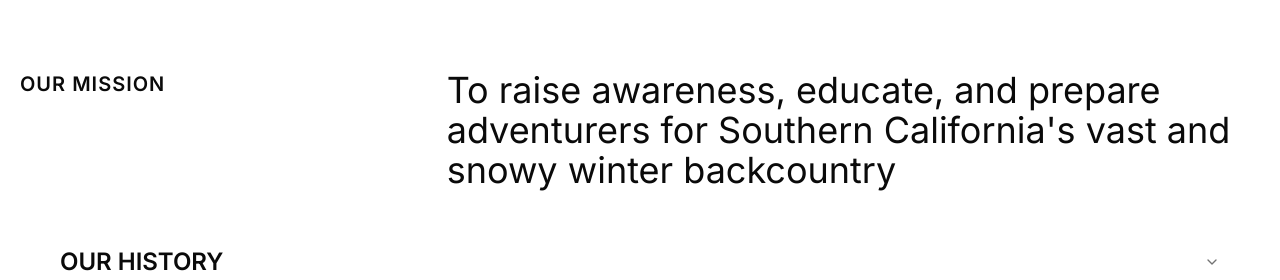
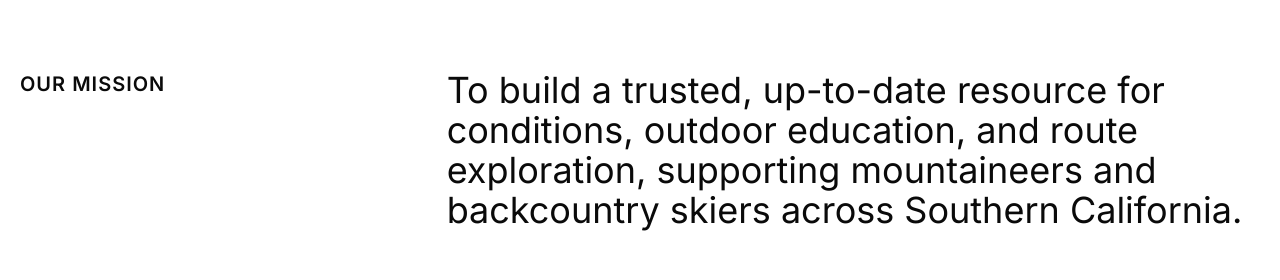
Before and after one commit to dawsonmai/sc-backcountry, a Next.js app: page /about in a window 1280 px wide. Shown: the part 790-1070 px from the top of the page. Built offline with nearby package versions, Linux system fonts and the light colour scheme; no server answers.

Commit message:
new mission statement

```diff
--- a/src/components/about/Mission.tsx
+++ b/src/components/about/Mission.tsx
@@ -17,7 +17,7 @@ const Mission = () => {
                 viewport={{ margin: "-100px" }}
                 transition={{ duration: 0.5, delay: 0.2 }}>
                 <h3 className="text-xl md:text-3xl lg:text-4xl">
-                    To raise awareness, educate, and prepare adventurers for Southern California&apos;s vast and snowy winter backcountry
+                    To build a trusted, up-to-date resource for conditions, outdoor education, and route exploration, supporting mountaineers and backcountry skiers across Southern California.
                 </h3>
             </motion.div>
 		</div>
```
Also changed, not shown: 1 other file (tests, documents, lock files or other folders).
